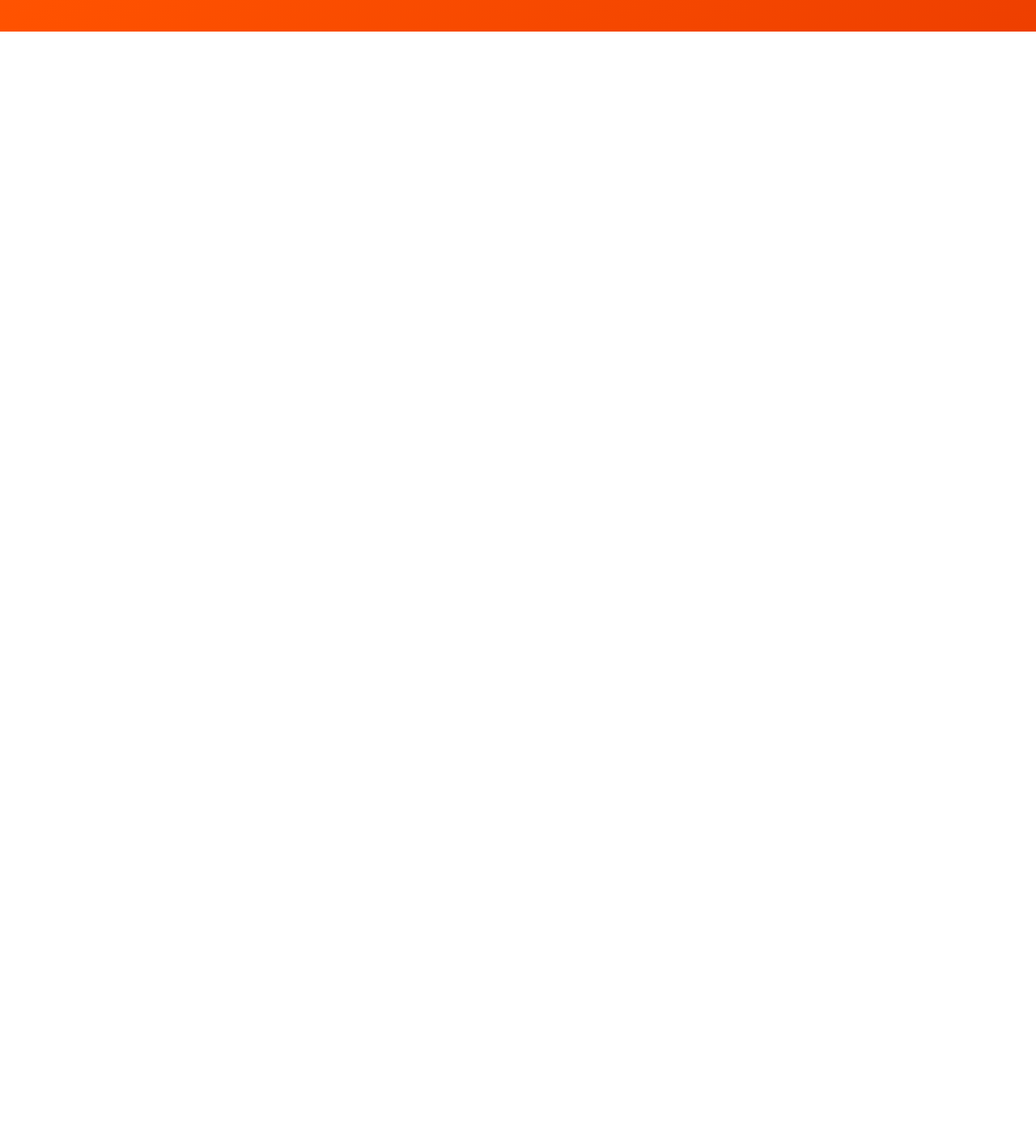
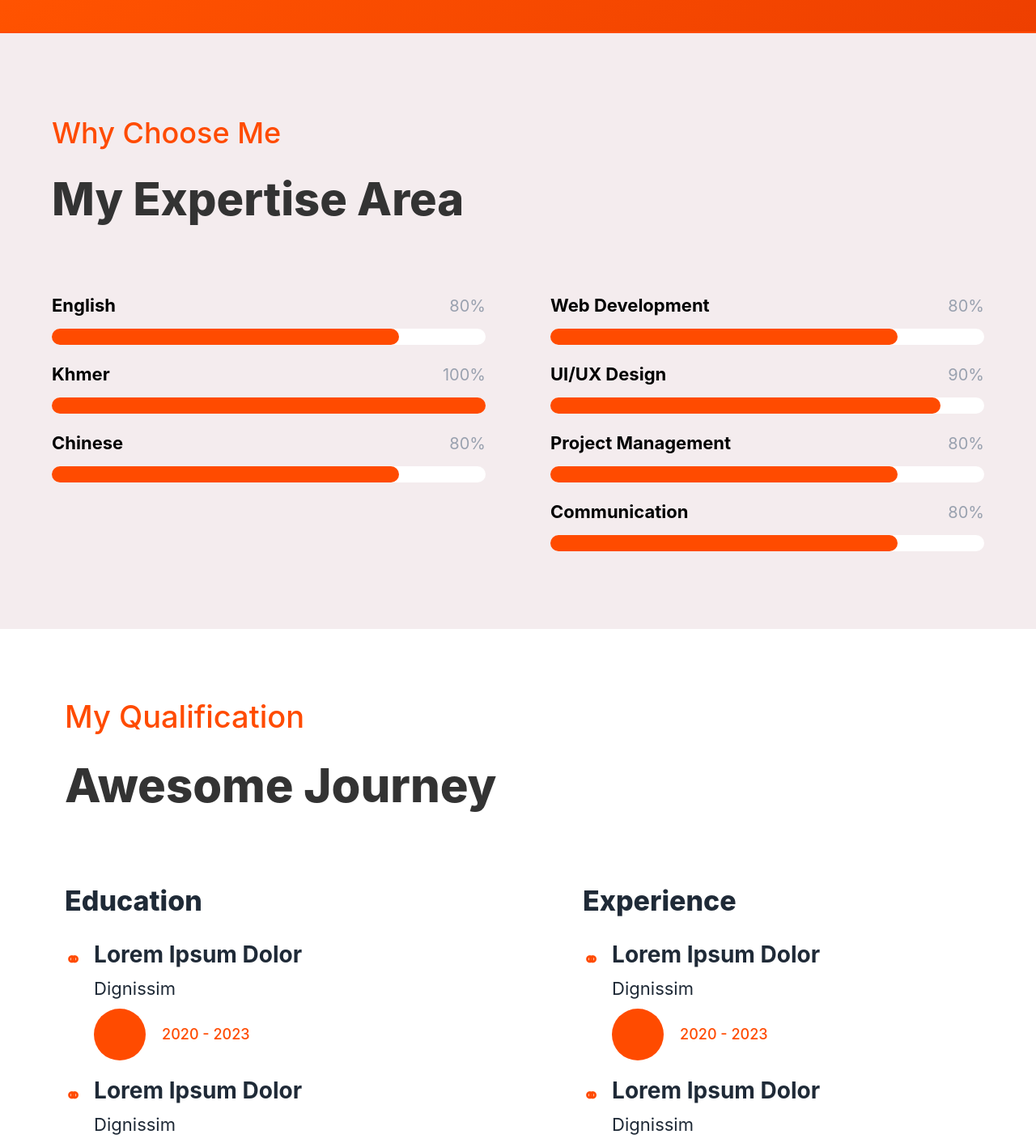
Before and after one commit to samnangyet82-rgb/Restaurant_website, a React (Vite) app: page / in a window 1280 px wide. Shown: the part 1640-3052 px from the top of the page at 81% size. Before the commit the page ends 1679 px from the top, so only its background shows below. Built offline with nearby package versions, Linux system fonts and the light colour scheme.

Commit message:
update App

```diff
--- a/src/App.tsx
+++ b/src/App.tsx
@@ -1,12 +1,16 @@
 // import { useState } from "react";
 import Hero from "./Components/Home/Hero";
 import HeroSection from "./Components/Home/HeroSection";
+import ExpertiseSection from "./Components/Home/ExpertiseSection";
+import QualificationSection from "./Components/Home/QualificationSection";
 
 function App() {
   return (
     <div>
       <Hero />
       <HeroSection />
+      <ExpertiseSection />
+      <QualificationSection />
     </div>
   );
 }
--- /dev/null
+++ b/src/Components/Home/ExpertiseSection.tsx
@@ -0,0 +1,65 @@
+type Skill = {
+  name: string;
+  value: number;
+};
+
+export default function ExpertiseSection() {
+  const leftSkills: Skill[] = [
+    { name: "English", value: 80 },
+    { name: "Khmer", value: 100 },
+    { name: "Chinese", value: 80 },
+    // { name: "Spanish", value: 80 },
+  ];
+
+  const rightSkills: Skill[] = [
+    { name: "Web Development", value: 80 },
+    { name: "UI/UX Design", value: 90 },
+    { name: "Project Management", value: 80 },
+    { name: "Communication", value: 80 },
+  ];
+
+  const SkillBar = ({ skill }: { skill: Skill }) => (
+    <div>
+      <div className="mb-3 flex items-center justify-between">
+        <h3 className="text-[22px] font-bold text-black">{skill.name}</h3>
+
+        <span className="text-[20px] text-gray-400">{skill.value}%</span>
+      </div>
+
+      <div className="h-5 w-full rounded-full bg-white">
+        <div
+          className="h-5 rounded-full bg-[#ff4b00]"
+          style={{ width: `${skill.value}%` }}
+        />
+      </div>
+    </div>
+  );
+
+  return (
+    <section className="border-t-2 border-[#ff4b00] bg-[#f4ecee] px-6 py-24 md:px-16">
+      <div className="mx-auto max-w-345">
+        <p className="mb-5 text-[36px] font-medium text-[#ff4b00]">
+          Why Choose Me
+        </p>
+
+        <h2 className="mb-20 text-[48px] font-extrabold leading-tight text-[#333333] md:text-[56px]">
+          My Expertise Area
+        </h2>
+
+        <div className="grid grid-cols-1 gap-16 md:grid-cols-2 md:gap-20">
+          <div className="space-y-5">
+            {leftSkills.map((skill, index) => (
+              <SkillBar key={index} skill={skill} />
+            ))}
+          </div>
+
+          <div className="space-y-5">
+            {rightSkills.map((skill, index) => (
+              <SkillBar key={index} skill={skill} />
+            ))}
+          </div>
+        </div>
+      </div>
+    </section>
+  );
+}
--- /dev/null
+++ b/src/Components/Home/QualificationSection.tsx
@@ -0,0 +1,80 @@
+type JourneyItem = {
+  title: string;
+  subtitle: string;
+  year: string;
+};
+
+export default function QualificationSection() {
+  const education: JourneyItem[] = [
+    { title: "Lorem Ipsum Dolor", subtitle: "Dignissim", year: "2020 - 2023" },
+    { title: "Lorem Ipsum Dolor", subtitle: "Dignissim", year: "2020 - 2023" },
+    { title: "Lorem Ipsum Dolor", subtitle: "Dignissim", year: "2020 - 2023" },
+  ];
+
+  const experience: JourneyItem[] = [
+    { title: "Lorem Ipsum Dolor", subtitle: "Dignissim", year: "2020 - 2023" },
+    { title: "Lorem Ipsum Dolor", subtitle: "Dignissim", year: "2020 - 2023" },
+    { title: "Lorem Ipsum Dolor", subtitle: "Dignissim", year: "2020 - 2023" },
+  ];
+
+  const JourneyCard = ({ item }: { item: JourneyItem }) => (
+    <div className="relative flex gap-4">
+      <span className="mt-2 text-2xl font-bold text-[#ff4b00]">⚭</span>
+
+      <div>
+        <h4 className="text-[28px] font-bold leading-tight text-[#1f2a37]">
+          {item.title}
+        </h4>
+
+        <p className="mt-2 text-[22px] text-[#1f2a37]">{item.subtitle}</p>
+
+        <div className="mt-2 flex items-center gap-5">
+          <span className="h-16 w-16 rounded-full bg-[#ff4b00]" />
+
+          <span className="text-[18px] font-medium text-[#ff4b00]">
+            {item.year}
+          </span>
+        </div>
+      </div>
+    </div>
+  );
+
+  const JourneyColumn = ({
+    title,
+    items,
+  }: {
+    title: string;
+    items: JourneyItem[];
+  }) => (
+    <div>
+      <h3 className="mb-6 text-[34px] font-extrabold text-[#1f2a37]">
+        {title}
+      </h3>
+
+      <div className="space-y-5">
+        {items.map((item, index) => (
+          <JourneyCard key={index} item={item} />
+        ))}
+      </div>
+    </div>
+  );
+
+  return (
+    <section className="bg-white px-6 py-20 md:px-20">
+      <div className="mx-auto max-w-300">
+        <p className="mb-5 text-[38px] font-medium text-[#ff4b00]">
+          My Qualification
+        </p>
+
+        <h2 className="mb-20 text-[52px] font-extrabold leading-tight text-[#333333] md:text-[58px]">
+          Awesome Journey
+        </h2>
+
+        <div className="grid grid-cols-1 gap-16 md:grid-cols-2 md:gap-40">
+          <JourneyColumn title="Education" items={education} />
+          <JourneyColumn title="Experience" items={experience} />
+        </div>
+      </div>
+    </section>
+  );
+}
```
